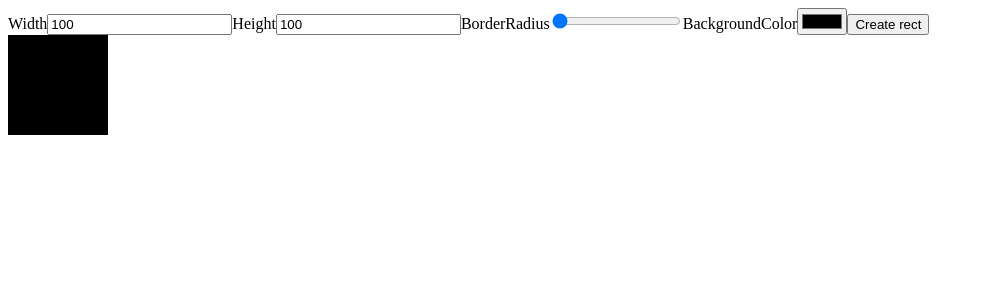
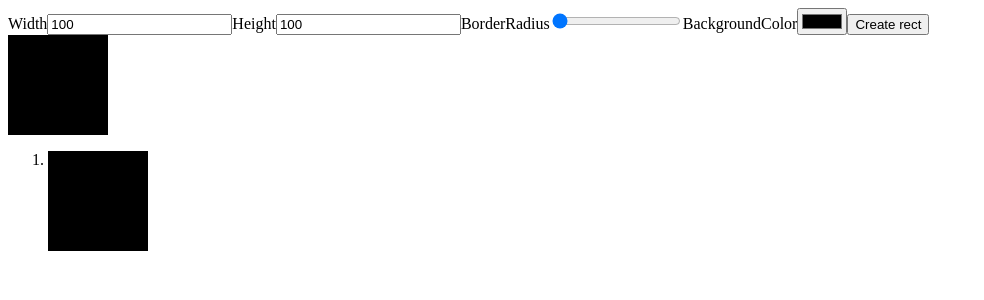
Before and after one commit to pnowak/rect-rr-tdd, a React app: page / in a window 1280 px wide. Both pictures are taken after a click on the input "Create rect". Shown: the top 300 px of the page, without its empty margins (0-984 px from the left). Built offline with nearby package versions, Linux system fonts and the light colour scheme; the HTML template or start-up script is replaced by a standard one.

Commit message:
Gallery renders multiple rects in an ol element

```diff
--- /dev/null
+++ b/src/app/App.tsx
@@ -0,0 +1,13 @@
+import React from 'react';
+import { Editor } from '../features/editor/Editor';
+import { Gallery } from '../features/gallery/Gallery';
+
+// eslint-disable-next-line @typescript-eslint/explicit-module-boundary-types
+export const App = () => {
+  return (
+    <div>
+      <Editor />
+      <Gallery />
+    </div>
+  );
+};
--- a/src/features/editor/Editor.tsx
+++ b/src/features/editor/Editor.tsx
@@ -60,7 +60,7 @@ export const Editor = () => {
             setBackgroundColor((e.target as HTMLInputElement).value)
           }
         />
-        <input type="button" value="Create rect" />
+        <input type="submit" value="Create rect" />
       </form>
       <div id="output" style={{height, width, borderRadius, backgroundColor}}></div>
     </div>
--- a/src/features/gallery/Gallery.tsx
+++ b/src/features/gallery/Gallery.tsx
@@ -1,4 +1,20 @@
 import React from 'react';
+import { useSelector } from 'react-redux';
+import { selectRects } from './types';
 
 // eslint-disable-next-line @typescript-eslint/explicit-module-boundary-types
-export const Gallery = () => <div id="gallery"></div>;
+export const Gallery = () => {
+  const rects = useSelector(selectRects);
+
+  return (
+    <div id="gallery">
+      <ol>
+        {rects.map(rect => (
+          <li key={rect.id}>
+            <div style={rect}></div>
+          </li>
+        ))}
+      </ol>
+    </div>
+  );
+};
--- /dev/null
+++ b/src/features/gallery/types.ts
@@ -0,0 +1,4 @@
+import { EditorState } from '../editor/types';
+
+// eslint-disable-next-line @typescript-eslint/explicit-module-boundary-types
+export const selectRects = (state: EditorState) => state.rects;
--- a/src/index.tsx
+++ b/src/index.tsx
@@ -1,12 +1,12 @@
 import React from 'react';
 import ReactDOM from 'react-dom';
 import { Provider } from 'react-redux';
-import { Editor } from './features/editor/Editor';
+import { App } from './app/App';
 import { configureStore } from './app/store';
 
 ReactDOM.render(
   <Provider store={configureStore()}>
-    <Editor />
+    <App />
   </Provider>,
   document.getElementById('root')
 );
```
Also changed, not shown: 2 other files (tests, documents, lock files or other folders).
